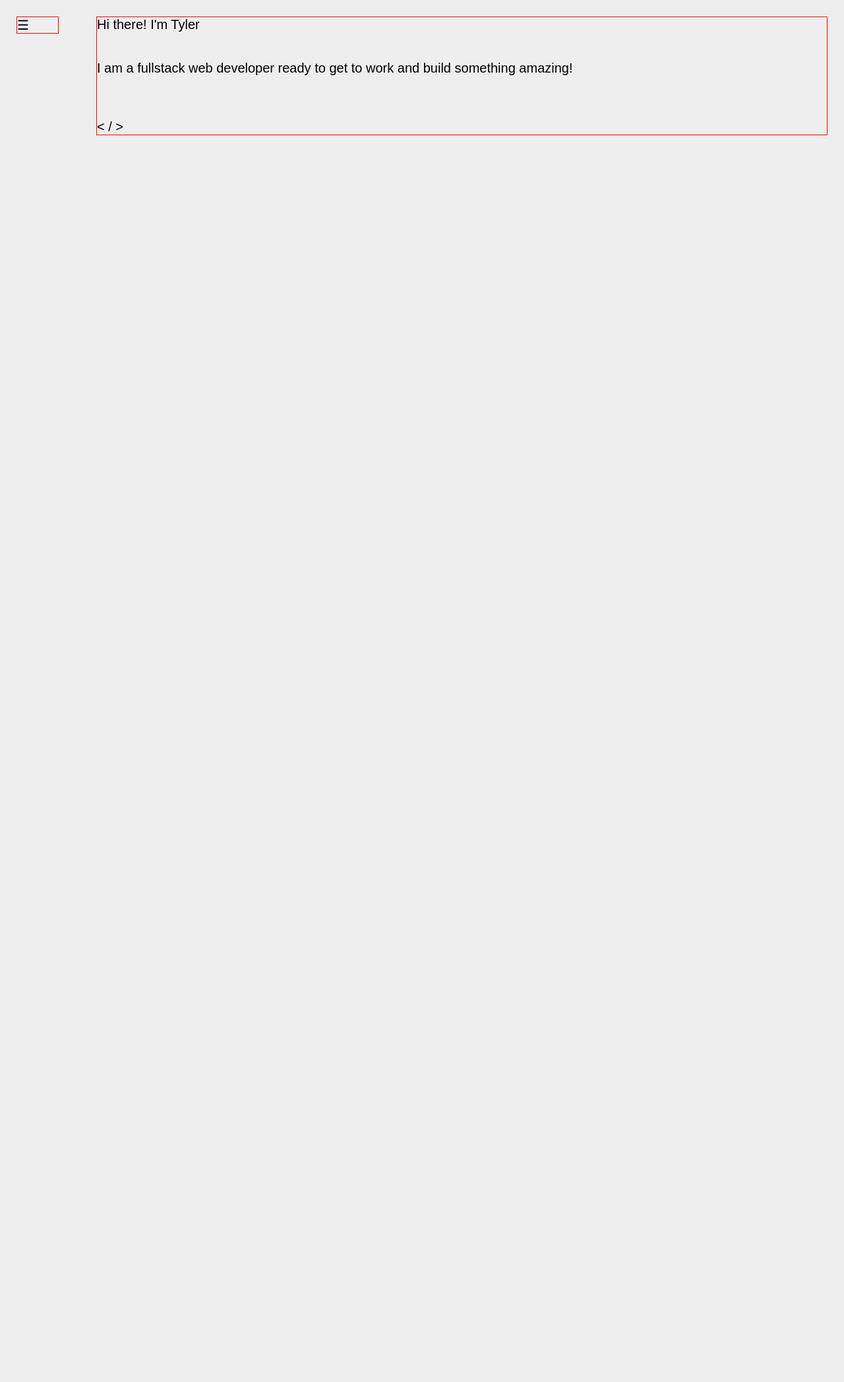
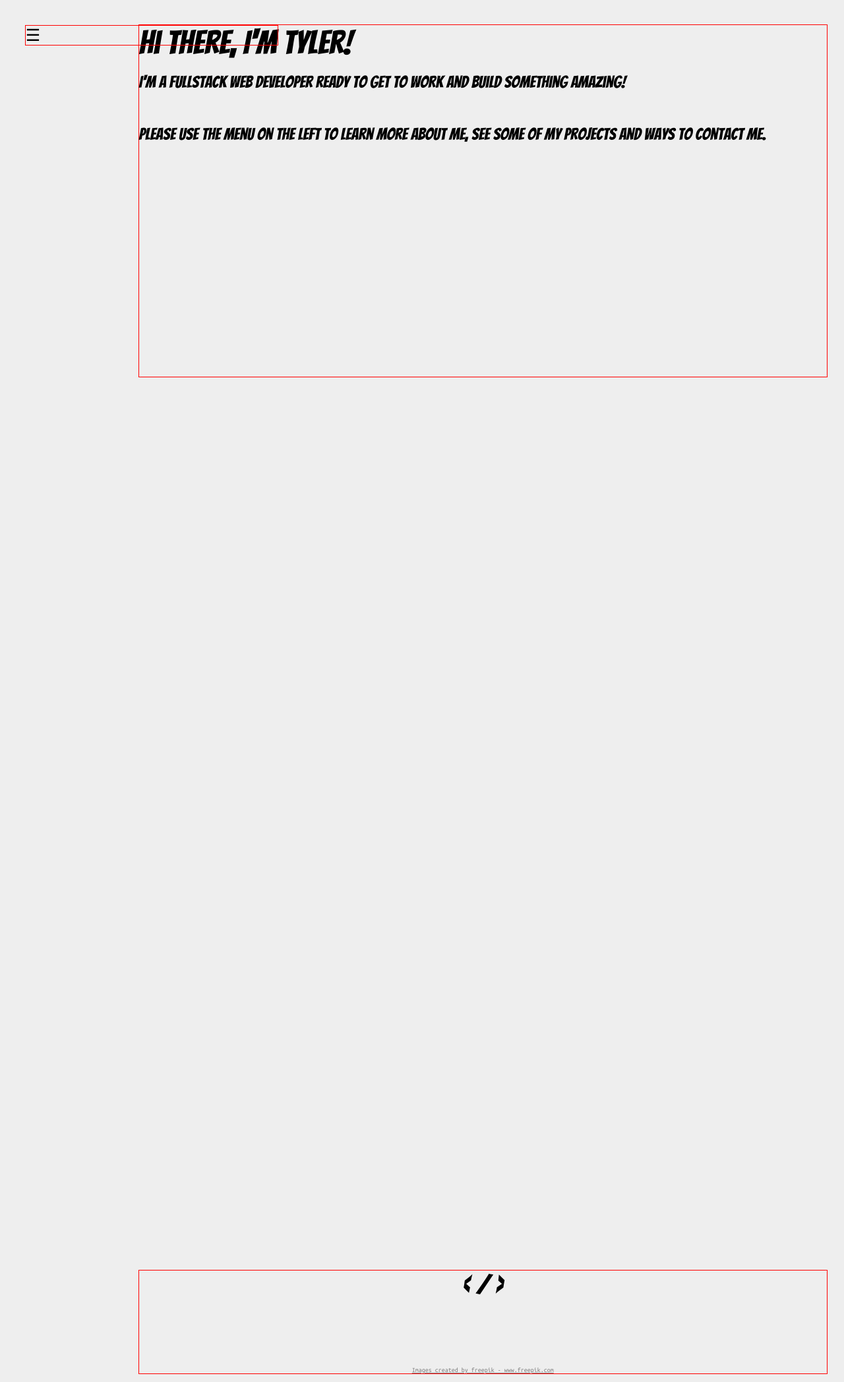
Before and after one commit to tbrown815/portfolio-react, a React (Create React App) app: page / in a window 1280 px wide. Shown: the whole page at 66% size. Before the commit the page ends 800 px from the top, so only its background shows below. Built offline with nearby package versions, Linux system fonts and the light colour scheme.

Commit message:
updates to match html mock

```diff
--- a/src/About_cp/about.css
+++ b/src/About_cp/about.css
@@ -1,9 +1,23 @@
 
 
-#mainAbout.hide {
-    visibility: hidden;
+.mainAbout.hide {
+visibility: hidden;
 }
 
-#mainAbout.display {
+.mainAbout.display {
 visibility: visible;
 }
+
+.aboutContent {
+font-size: 25px;
+margin-bottom: 5%;
+}
+
+@media only screen and (min-device-width: 0px) and (max-device-width: 480px) {
+
+    .aboutContent {
+    font-size: 18px;
+    margin-bottom: 5%;
+    }
+
+}
--- a/src/About_cp/about.js
+++ b/src/About_cp/about.js
@@ -18,7 +18,7 @@ export default class About extends React.Component {
 
                 <h3 className='sectionTitle'>About Me:</h3>
                 <br />
-                <p>
+                <p className='aboutContent' >
                     Lorem ipsum dolor sit amet, consectetur adipiscing elit, sed do eiusmod tempor incididunt ut labore et
                     dolore magna aliqua.
                     Ut enim ad minim veniam, quis nostrud exercitation ullamco laboris nisi ut aliquip ex ea commodo
@@ -28,7 +28,7 @@ export default class About extends React.Component {
                     sunt in culpa qui officia deserunt mollit anim id est laborum.
             </p>
                 <br />
-                <p>
+                <p className='aboutContent' >
                     Lorem ipsum dolor sit amet, consectetur adipiscing elit, sed do eiusmod tempor incididunt ut labore et
                     dolore magna aliqua.
                     Ut enim ad minim veniam, quis nostrud exercitation ullamco laboris nisi ut aliquip ex ea commodo
--- a/src/App.css
+++ b/src/App.css
@@ -1,17 +1,19 @@
+* {
+box-sizing: border-box;
+margin: 0;
+padding: 0;
+}
+
 body {
 background-color: #EEE;
-  font-family: sans-serif;
+font-family: 'Ubuntu Mono', monospace;
 font-size: 20px;
 padding: 25px;
 margin: 0;
 overflow: auto;
 }
 
-#container li {
-  margin-bottom: 10px;
-}
-
-.menuDiv, .displayDiv {
+.navIcon, .displayDiv, footer {
 border: 1px solid red;
 
 }
@@ -22,6 +24,108 @@ body {
 }
 
 .displayDiv {
+margin-top: 1%;
 width: 90%;
 float: right;
 }
+
+.displayDiv, footer {
+float: right;
+width: 85%;
+}
+
+footer {
+font-size: 14px;
+margin-top: 110%;
+margin-left: 1%;
+margin-bottom: 1%;
+text-align: center;
+}
+
+footer a {
+color: #818181;
+}
+
+footer a:visited {
+color: #818181;
+}
+
+footer a:hover {
+color: #111;
+}
+
+img {
+width: 100%;
+border: 1px solid black
+}
+
+.closeTag {
+font-size: 70px;
+margin-bottom: 10%;
+}
+
+
+.navIcon, .closeTag, .sectionTitle {
+font-family: 'Bangers', cursive !important;
+font-weight: lighter;
+}
+
+.navIcon {
+font-size: 25px;
+width: 30%;
+position: fixed;
+z-index: 1;
+margin-top: 1%;
+}
+
+.navIcon::after {
+content: ' Menu';
+}
+
+
+.sectionTitle {
+font-size: 30px;
+margin-bottom: 5%;
+}
+
+@media only screen and (min-device-width: 0px) and (max-device-width: 480px) {
+
+  .navIcon {
+  margin-left: -3%;
+  }
+
+}
+
+
+@media only screen and (min-device-width: 481px) and (max-device-width: 850px) {
+
+  .navIcon {
+  margin-left: 1%;
+  }
+
+}
+
+
+@media only screen and (min-device-width: 0px) and (max-device-width: 850px) {
+
+  .navIcon::after{
+  content: '';
+  }
+
+  .sectionTitle {
+  font-size: 20px;
+  margin-bottom: 5%;
+  }
+
+  .closeTag {
+  font-size: 40px;
+  text-align: center;
+  }
+
+  footer {
+  font-size: 10px;
+  margin-left: 1%;
+  margin-bottom: 1%;
+  }
+
+}
--- a/src/App.js
+++ b/src/App.js
@@ -45,7 +45,7 @@ export default class PortfolioMain extends React.Component {
     console.log('mainVal: ', mainVal)
 
     this.setState({
-     // navVisible: !this.state.navVisible,
+      // navVisible: !this.state.navVisible,
       mainVisible: mainVal
     })
 
@@ -80,19 +80,25 @@ export default class PortfolioMain extends React.Component {
         <div className='menuDiv'>
           <div className='navIcon' id='navIcon' onClick={() => this.toggleNav()}>&#9776;</div>
           <MainNav toggleNav={(mainVal) => this.toggleNav(mainVal)} navVisible={this.state.navVisible}
-              toggleMain={(mainVal) => this.toggleMain(mainVal)} mainVisible={this.state.mainVisible} />
+            toggleMain={(mainVal) => this.toggleMain(mainVal)} mainVisible={this.state.mainVisible} />
         </div>
 
         <div className='displayDiv'>
 
           {mainDisplay}
 
-        <br/><br/>
+          <br /><br />
 
-        <div className='closeTag'>&lt; / &gt;</div>
 
         </div>
 
+
+          <footer>
+          <div className='closeTag'>&lt; / &gt;</div>
+
+            <p className='footerLink'>
+                <a href="https://www.freepik.com/" target='_blank' rel='noopener noreferrer'>Images created by freepik - www.freepik.com</a></p>
+          </footer>
 
       </div>
 
--- a/src/Contact_cp/contact.css
+++ b/src/Contact_cp/contact.css
@@ -1,9 +1,25 @@
 
 
-#mainContact.hide {
+.mainContact.hide {
     visibility: hidden;
 }
 
-#mainContact.display {
+.mainContact.display {
 visibility: visible;
 }
+
+
+.contactContent {
+    font-size: 25px;
+    margin-bottom: 5%;
+  }
+
+
+@media only screen and (min-device-width: 0px) and (max-device-width: 480px) {
+
+    .contactContent {
+        font-size: 18px;
+        margin-bottom: 5%;
+      }
+
+  }
--- a/src/Contact_cp/contact.js
+++ b/src/Contact_cp/contact.js
@@ -18,7 +18,7 @@ export default class Contact extends React.Component {
 
                 <h3 className='sectionTitle'>Contact Me:</h3>
                 <br />
-                <p>
+                <p className='contactContent' >
                     Lorem ipsum dolor sit amet, consectetur adipiscing elit, sed do eiusmod tempor incididunt ut labore et
                     dolore magna aliqua.
                     Ut enim ad minim veniam, quis nostrud exercitation ullamco laboris nisi ut aliquip ex ea commodo
--- a/src/Home_cp/home.css
+++ b/src/Home_cp/home.css
@@ -1,9 +1,39 @@
+.mainHome.hide {
+visibility: hidden;
+}
+
+.mainHome.display {
+visibility: visible;
+}
+
+.hiThere, .welcomeSection {
+font-family: 'Bangers', cursive !important;
+font-weight: lighter;
+}
+
+.hiThere {
+font-size: 50px;
+}
+
+.welcomeSection {
+margin-bottom: 30%;
+}
+
+.homeContent {
+font-size: 25px;
+margin-bottom: 5%;
+}
+
+@media only screen and (min-device-width: 0px) and (max-device-width: 480px) {
+
+    .hiThere {
+    font-size: 35px;
+    }
 
 
-#mainHome.hide {
-    visibility: hidden;
+    .homeContent {
+    font-size: 18px;
+    margin-bottom: 5%;
+    }
+
 }
-
-#mainHome.display {
-visibility: visible;
-}
--- a/src/Home_cp/home.js
+++ b/src/Home_cp/home.js
@@ -16,12 +16,15 @@ export default class Home extends React.Component {
 
             <div id='mainHome' className={isVisible}>
 
-                <div className='hiThere'>Hi there! I'm Tyler</div>
+                <div className='hiThere'>Hi there, I'm Tyler!</div>
 
                 <br />
 
                 <div className='welcomeSection' role="article">
-                    <p>I am a fullstack web developer ready to get to work and build something amazing!</p>
+                    <p className='homeContent' >I'm a fullstack web developer ready to get to work and build something amazing!</p>
+
+                    <p className='homeContent' >Please use the menu on the left to learn more about me,
+                        see some of my projects and ways to contact me.</p>
 
                 </div>
 
--- a/src/Navigation_cp/mainNav.css
+++ b/src/Navigation_cp/mainNav.css
@@ -4,7 +4,7 @@
   }
 
   .navMenu.display {
-    width: 30%;
+    width: 20%;
     overflow: hidden;
   }
 
@@ -17,8 +17,10 @@
     left: 0;
     transition: 0.5s;
     overflow: scroll;
-    z-index: 1000;
+    z-index: 10;
+
   }
+
   .navMenu p {
     padding: 8px 8px 8px 32px;
     text-decoration: none;
@@ -27,12 +29,12 @@
     transition: 0.3s;
   }
 
+  .navMenu p:hover {
+    color: lightslategrey;
+  }
+
   .navMenuSelect {
     font-size: 25px;
-  }
-
-  .navMenu p:hover {
-    color: lightslategrey;
   }
 
   .menuItems {
@@ -41,8 +43,28 @@
 
   .navClose {
     position: absolute;
-    top: -20px;
-    right: 15px;
+    top: 2%;
+    right: 5%;
     font-size: 20px;
     margin-left: 50px;
   }
+
+  @media only screen and (min-device-width: 0px) and (max-device-width: 480px) {
+
+  .navMenu.display {
+    width: 60%;
+    overflow: hidden;
+  }
+  .navMenuSelect {
+    font-size: 20px;
+  }
+
+  .navClose {
+    position: absolute;
+    top: 1.5%;
+    right: 8%;
+    font-size: 15px;
+    margin-left: 50px;
+  }
+
+}
--- a/src/Navigation_cp/mainNav.js
+++ b/src/Navigation_cp/mainNav.js
@@ -26,7 +26,7 @@ export default class MainNav extends React.Component {
                 <p className='navClose' onClick={() => this.props.toggleNav()}>Close X</p>
                 <div className='menuItems'>
                     <p className='navMenuSelect' onClick={() => this.toggleDisplay(0)}>Home</p>
-                    <p className='navMenuSelect' onClick={() => this.toggleDisplay(1)}>About</p>
+                    <p className='navMenuSelect' onClick={() => this.toggleDisplay(1)}>About Me</p>
                     <p className='navMenuSelect' onClick={() => this.toggleDisplay(2)}>Projects</p>
                     <p className='navMenuSelect' onClick={() => this.toggleDisplay(3)}>Contact</p>
                 </div>
--- a/src/Projects_cp/projects.css
+++ b/src/Projects_cp/projects.css
@@ -1,9 +1,29 @@
+.projectsHome.hide {
+visibility: hidden;
+}
+
+.projectsHome.display {
+visibility: visible;
+}
+
+.projectTitle {
+font-size: 25px;
+}
+
+.projectContent {
+font-size: 25px;
+margin-bottom: 12%;
+}
+
+@media only screen and (min-device-width: 0px) and (max-device-width: 480px) {
+
+    .projectTitle {
+    font-size: 20px;
+    }
 
 
-#projectsHome.hide {
-    visibility: hidden;
+    .projectContent {
+    font-size: 18px;
+    }
+
 }
-
-#projectsHome.display {
-visibility: visible;
-}
```
Also changed, not shown: src/Projects_cp/projects.js (+9 -9 lines). Lines whose indentation alone changed are shown as unchanged.
